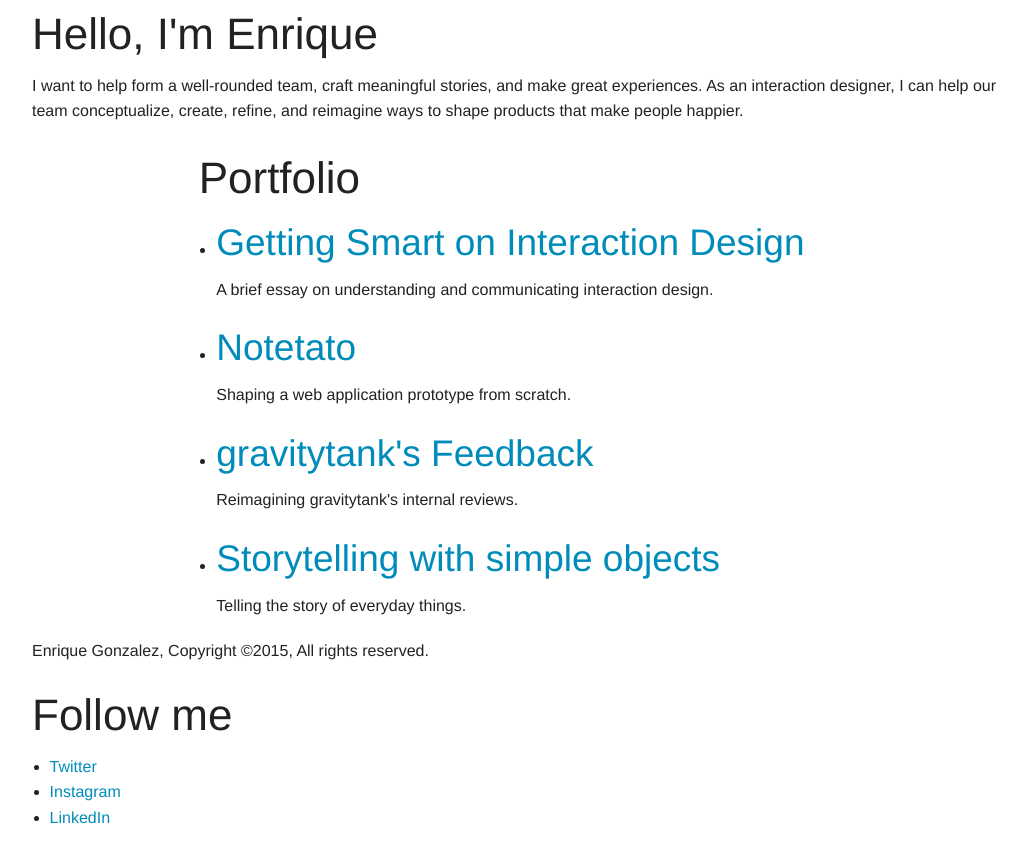
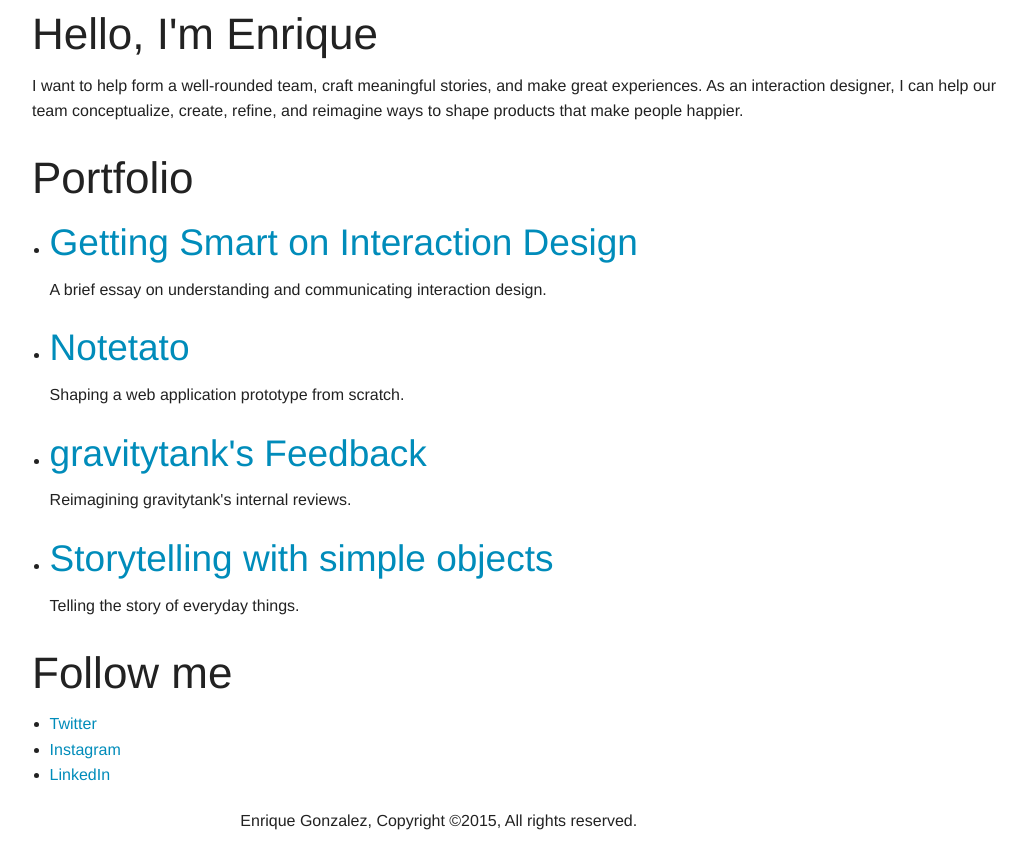
Before and after one commit to enriquegonzalez/enriquegonzalez.github.io, a website: page index.html in a window 1280 px wide. Shown: the whole page, without its empty margins (123-1148 px from the left). Drawn offline with Linux system fonts and the light colour scheme.

Commit message:
tweaking the grid

```diff
--- a/index.html
+++ b/index.html
@@ -11,7 +11,7 @@
 <body>
 
   <div class="row">
-    <div class="large-12 columns">
+    <div class="large-12 large-centered columns">
       <header class="header page__header">
         <h1 class="title title ">Hello, I'm Enrique</h1>
         <p>I want to help form a well-rounded team, craft meaningful stories, and make great experiences. As an interaction designer, I can help our team conceptualize, create, refine, and reimagine ways to shape products that make people happier.</p>
@@ -20,7 +20,7 @@
   </div>
 
   <div class="row">
-    <div class="large-8 large-centered columns">
+    <div class="large-12 large-centered columns">
       <section class="section section--portfolio">
         <header class="header portfolio__header">
           <h1 class="title portfolio__title">Portfolio</h1>
@@ -75,9 +75,10 @@
   </div>
 
   <div class="row">
-    <div class="large-12 columns">
+    <div class="large-12 large-centered columns">
       <footer class="footer">
-        <p class="footer__copyright">Enrique Gonzalez, Copyright &copy;2015, All rights reserved.</p>
+        <div class="row">
+          <div class="large-5 columns">
             <aside class="social-media">
               <header class="header social-media__header">
                 <h1 class="title social-media__title">Follow me</h1>
@@ -94,6 +95,13 @@
                 </li>
               </ul>
             </aside>
+          </div>
+        </div>
+        <div class="row">
+          <div class="large-7 large-centered columns">
+            <p class="footer__copyright">Enrique Gonzalez, Copyright &copy;2015, All rights reserved.</p>
+          </div>
+        </div>
       </footer>
     </div>
   </div>
```
Lines whose indentation alone changed are shown as unchanged.
